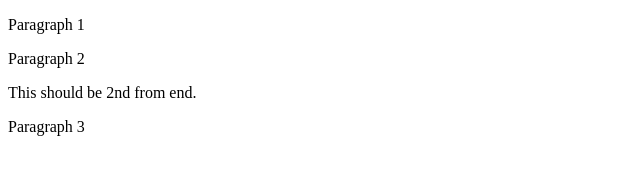
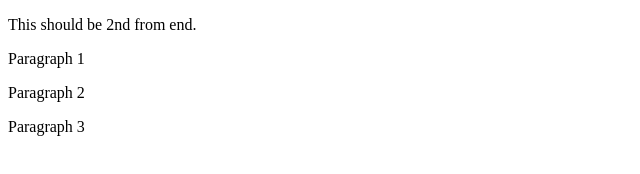
Before and after one commit to GCmpcCourses/add_elements, a plain HTML site: page index.html in a window 1280 px wide. Shown: the whole page, without its empty margins (0-640 px from the left). Drawn offline with Linux system fonts and the light colour scheme.

Commit message:
Changing where the new paragraph is

```diff
--- a/index.html
+++ b/index.html
@@ -26,6 +26,19 @@
         let lastP = document.body.getElementsByTagName("p")[2]
         document.body.insertBefore(newParagraph, lastP)
 
+        //get the text node and move it
+
+        /* let moveThis = document.body.childNodes[2]
+        let firstP = document.body.getElementsByTagName("p")[0]
+        document.body.insertBefore(moveThis, firstP)
+        */
+
+        let firstP = document.body.getElementsByTagName("p")[0]
+        document.body.insertBefore(newParagraph, firstP)
+
+
+
+
     </script>
   </body>
 </html>
```
